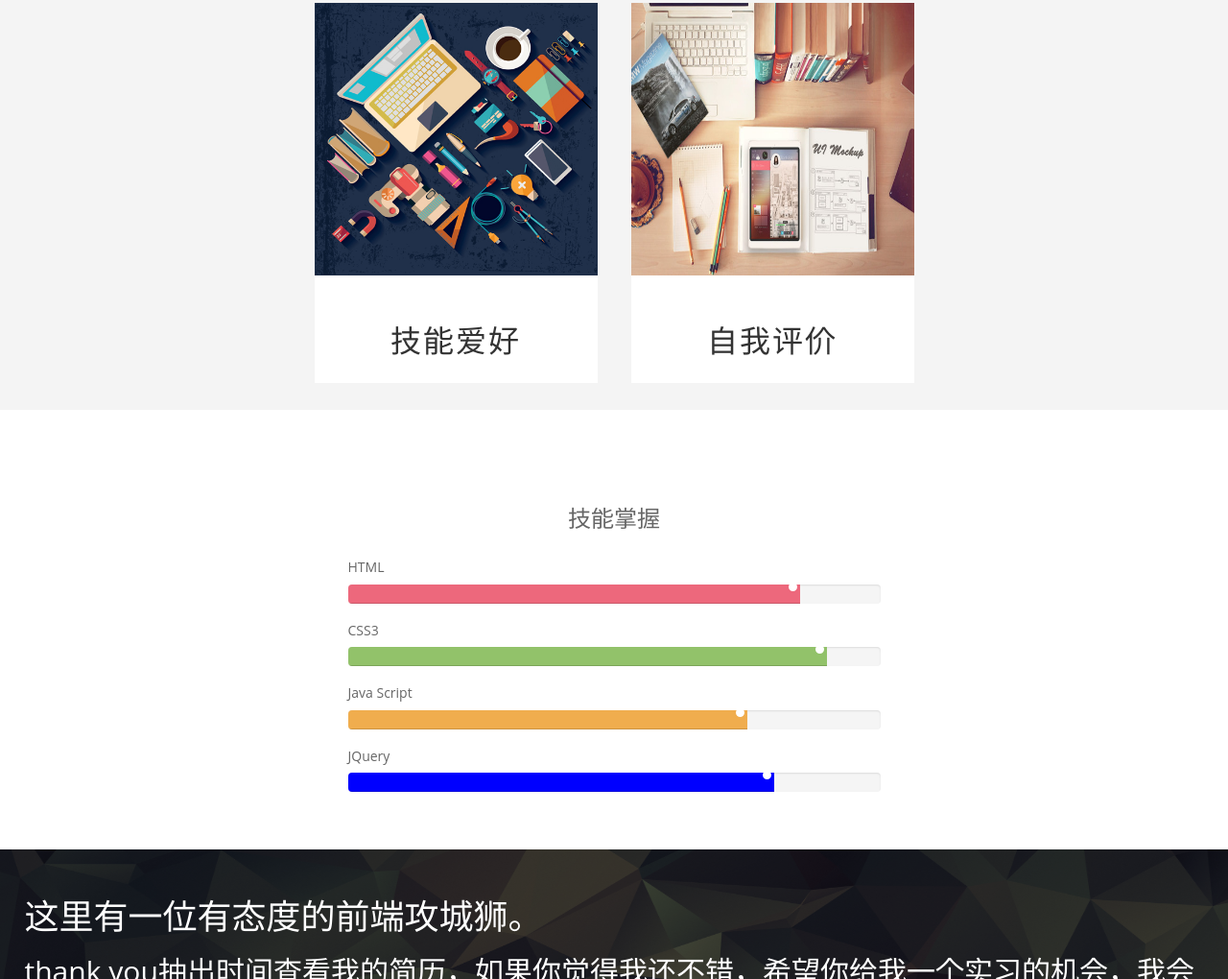
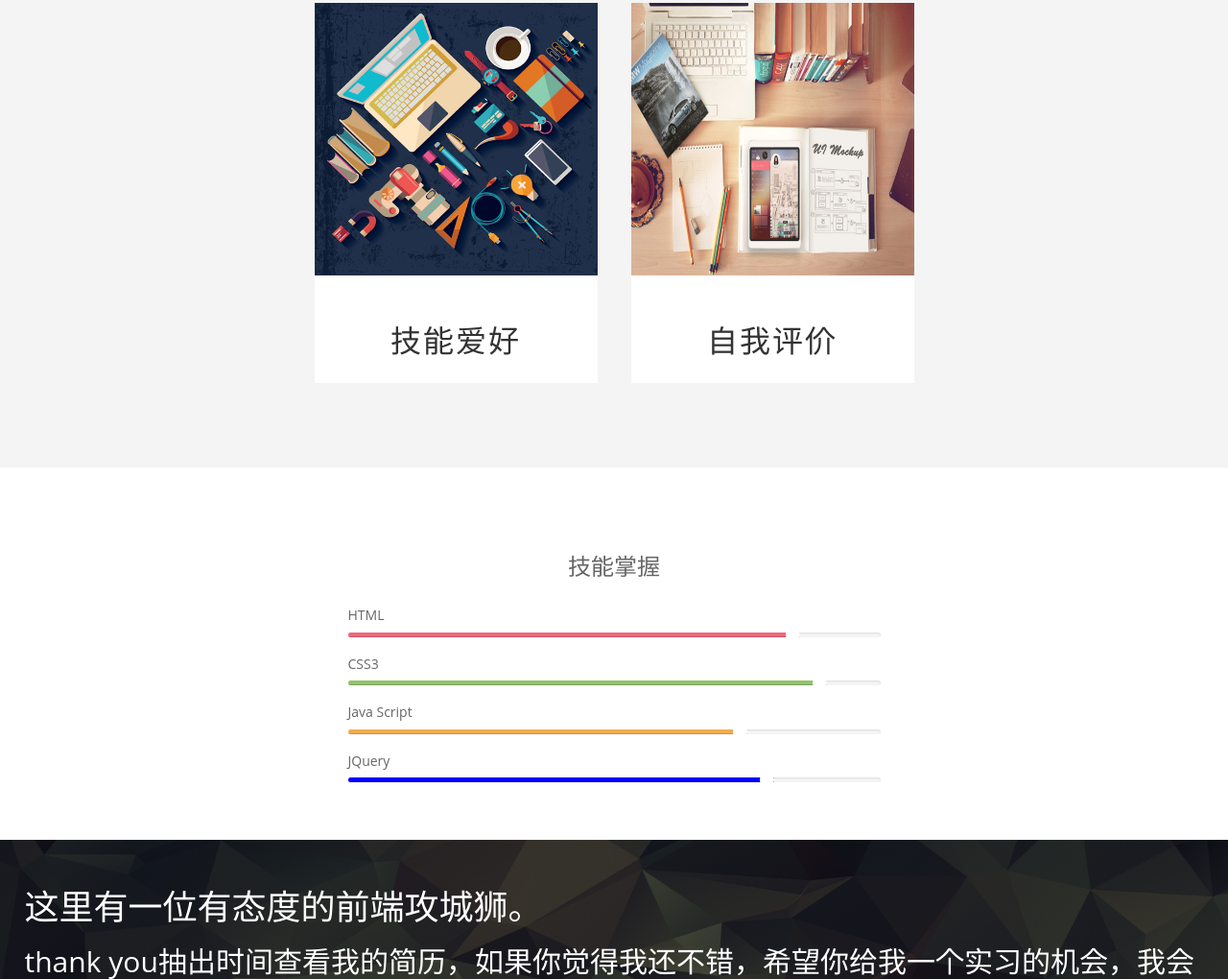
Before and after one commit to fruitstar/jianli, a plain HTML site: page demo.html in a window 1280 px wide. Shown: the part 1254-2274 px from the top of the page at 96% size. Drawn offline with Linux system fonts and the light colour scheme.

Commit message:
修改了一点点

```diff
--- a/styles/demo.css
+++ b/styles/demo.css
@@ -250,6 +250,7 @@ body{
 	text-align:center;
 	height:auto;
 	width:100%;
+	padding-bottom:50px;
 	margin-left:auto;
 	margin-right:auto;
 	background-color:#F4F4F4;
@@ -528,7 +529,7 @@ body{
 	text-transform: capitalize;
 }
 .progress{
-	height: 5px;
+	height: 5px !important;
 	overflow: visible;
     background: #f0f0f0;
 	margin-bottom: 40px;
@@ -547,7 +548,7 @@ body{
 	top: -5px;
 	right: 0;
 	background: #fff;
-	border-width: 3px;
+	border-width: 0px;
 	border-style: solid;
 	text-align: center;
 }
```
